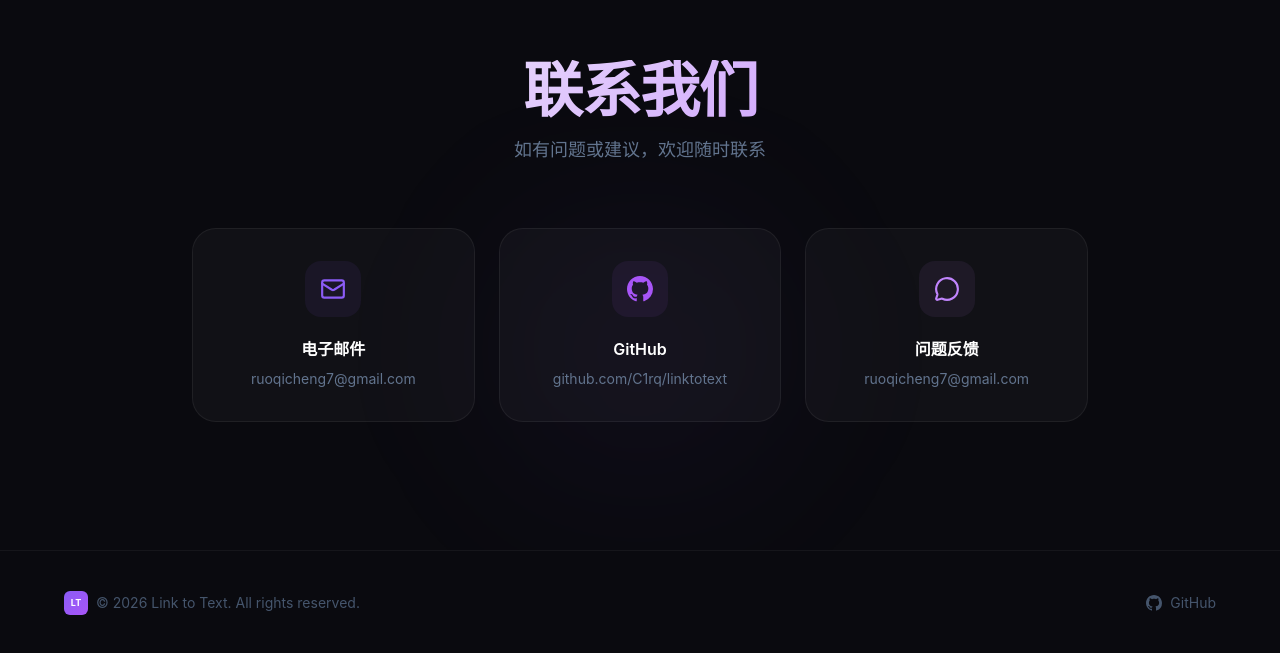
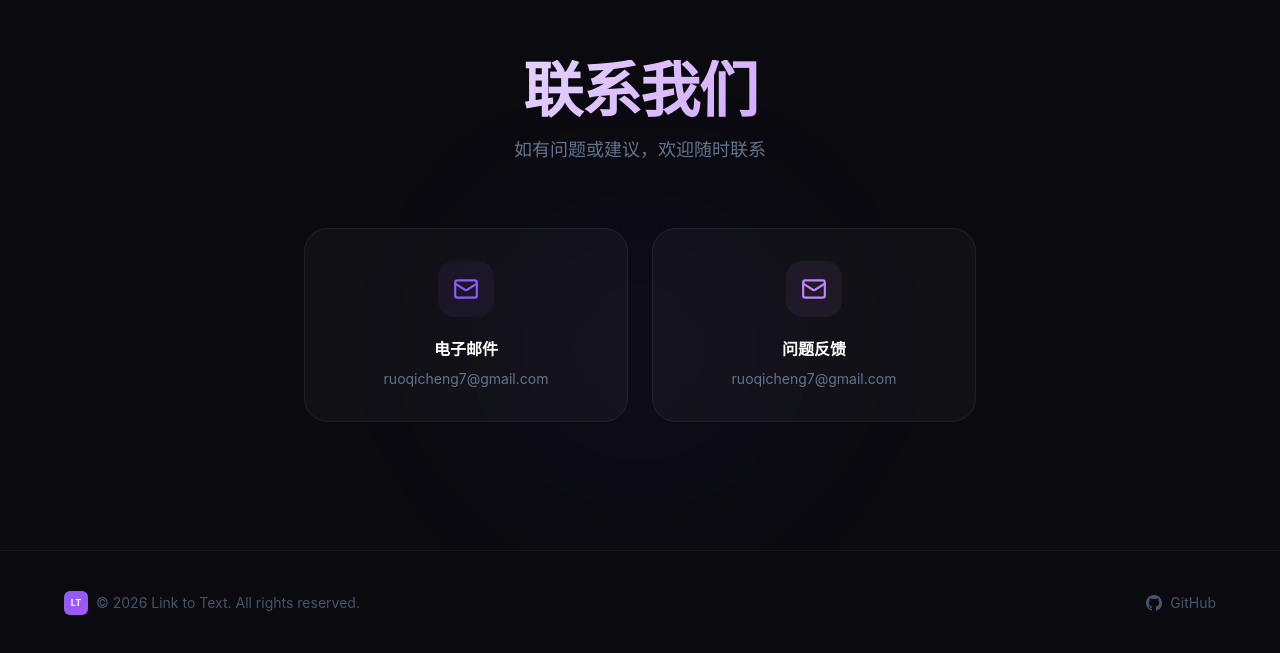
Before and after one commit to C1rq/linktotext-website, a React (Vite) app: page / in a window 1280 px wide. Shown: the part 3440-4093 px from the top of the page. Built offline with nearby package versions, Linux system fonts and the light colour scheme.

Commit message:
feat: remove GitHub from contact section

```diff
--- a/src/components/Contact.jsx
+++ b/src/components/Contact.jsx
@@ -1,13 +1,5 @@
 import { motion } from 'framer-motion'
-import { Mail, MessageCircle } from 'lucide-react'
-
-function GithubIcon({ size = 24, ...props }) {
-  return (
-    <svg width={size} height={size} viewBox="0 0 24 24" fill="currentColor" {...props}>
-      <path d="M12 0C5.37 0 0 5.37 0 12c0 5.31 3.435 9.795 8.205 11.385.6.105.825-.255.825-.57 0-.285-.015-1.23-.015-2.235-3.015.555-3.795-.735-4.035-1.41-.135-.345-.72-1.41-1.23-1.695-.42-.225-1.02-.78-.015-.795.945-.015 1.62.87 1.845 1.23 1.08 1.815 2.805 1.305 3.495.99.105-.78.42-1.305.765-1.605-2.67-.3-5.46-1.335-5.46-5.925 0-1.305.465-2.385 1.23-3.225-.12-.3-.54-1.53.12-3.18 0 0 1.005-.315 3.3 1.23.96-.27 1.98-.405 3-.405s2.04.135 3 .405c2.295-1.56 3.3-1.23 3.3-1.23.66 1.65.24 2.88.12 3.18.765.84 1.23 1.905 1.23 3.225 0 4.605-2.805 5.625-5.475 5.925.435.375.81 1.095.81 2.22 0 1.605-.015 2.895-.015 3.3 0 .315.225.69.825.57A12.02 12.02 0 0024 12c0-6.63-5.37-12-12-12z"/>
-    </svg>
-  )
-}
+import { Mail } from 'lucide-react'
 
 const contactMethods = [
   {
@@ -18,14 +10,7 @@
     color: '#8b5cf6',
   },
   {
-    icon: GithubIcon,
-    label: 'GitHub',
-    value: 'github.com/C1rq/linktotext',
-    href: 'https://github.com/C1rq/linktotext',
-    color: '#a855f7',
-  },
-  {
-    icon: MessageCircle,
+    icon: Mail,
     label: '问题反馈',
     value: 'ruoqicheng7@gmail.com',
     href: 'mailto:ruoqicheng7@gmail.com',
@@ -70,7 +55,7 @@
         </motion.div>
 
         {/* Contact cards */}
-        <div className="grid grid-cols-1 md:grid-cols-3 gap-6">
+        <div className="grid grid-cols-1 md:grid-cols-2 gap-6 max-w-2xl mx-auto">
           {contactMethods.map((method, i) => {
             const Icon = method.icon
             return (
```
